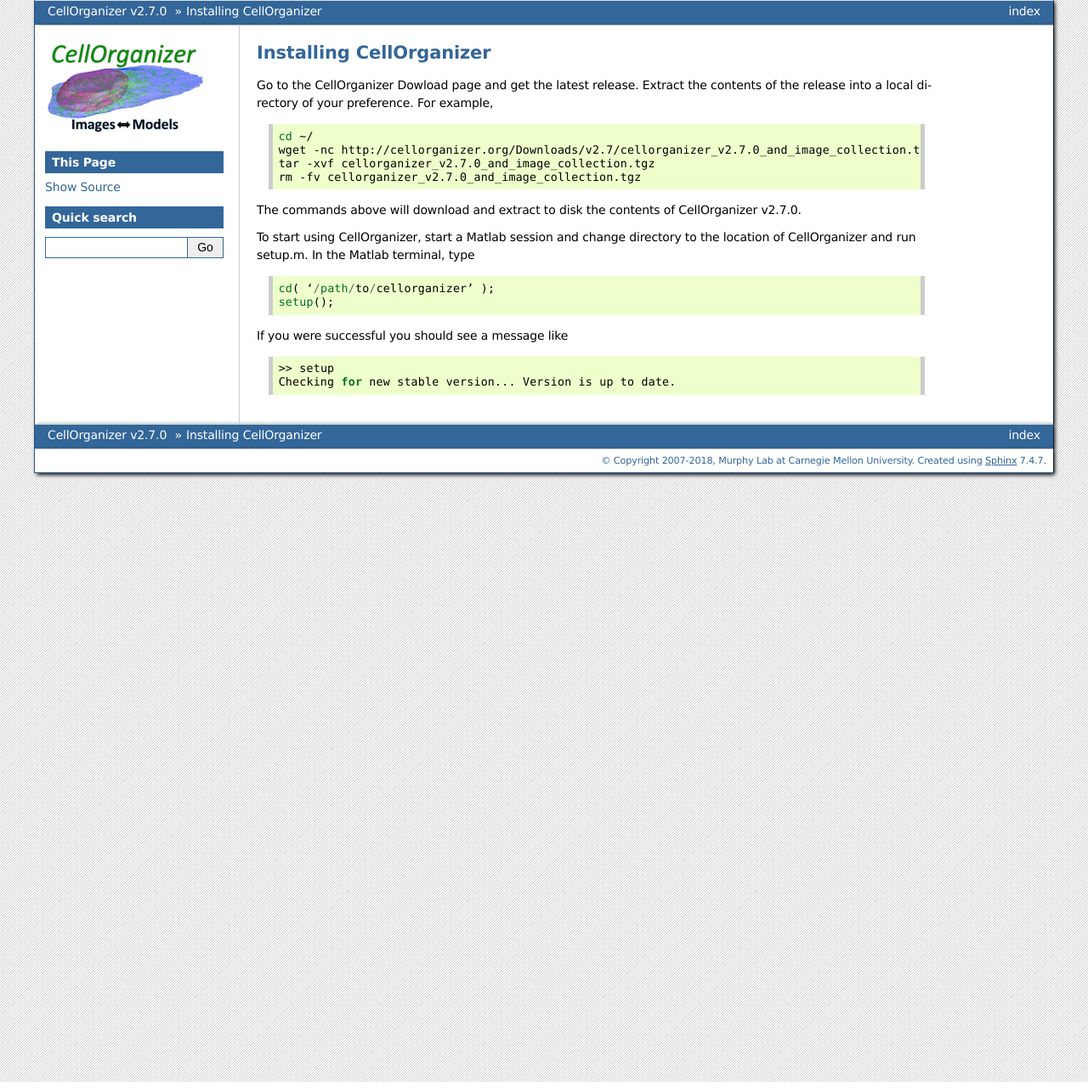
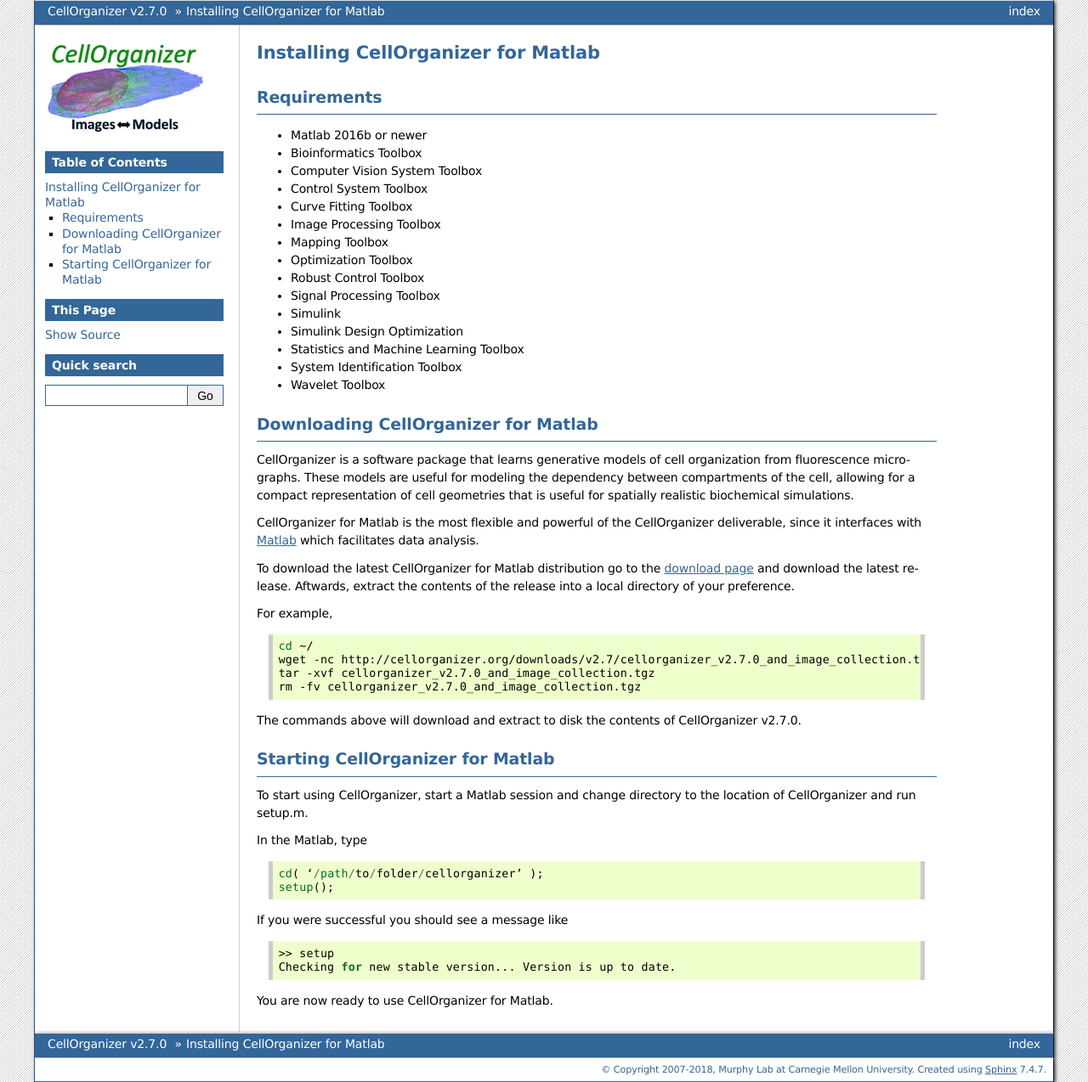
Before and after one commit to murphygroup/cellorganizer-documentation_old, a Sphinx documentation site: the page built from source/chapters/local/index.rst, in a window 1280 px wide. Shown: the whole page at 85% size. Built offline with Sphinx 7.4.7, drawn with Linux system fonts in a browser that asks for light colours; pages that are not in the unit, such as notebooks, are missing from menus.

Commit message:
Updated docs

```diff
--- a/source/chapters/local/index.rst
+++ b/source/chapters/local/index.rst
@@ -1,22 +1,54 @@
-Installing CellOrganizer
-************************
+Installing CellOrganizer for Matlab
+***********************************
 
-Go to the CellOrganizer Dowload page and get the latest release. Extract the contents of the release into a local directory of your preference. For example,
+Requirements
+------------
+* Matlab 2016b or newer
+* Bioinformatics Toolbox
+* Computer Vision System Toolbox
+* Control System Toolbox
+* Curve Fitting Toolbox
+* Image Processing Toolbox
+* Mapping Toolbox
+* Optimization Toolbox
+* Robust Control Toolbox
+* Signal Processing Toolbox
+* Simulink
+* Simulink Design Optimization
+* Statistics and Machine Learning Toolbox
+* System Identification Toolbox
+* Wavelet Toolbox
+
+Downloading CellOrganizer for Matlab
+------------------------------------
+
+CellOrganizer is a software package that learns generative models of cell organization from fluorescence micrographs. These models are useful for modeling the dependency between compartments of the cell, allowing for a compact representation of cell geometries that is useful for spatially realistic biochemical simulations.
+
+CellOrganizer for Matlab is the most flexible and powerful of the CellOrganizer deliverable, since it interfaces with `Matlab <https://www.mathworks.com/products/matlab.html>`_ which facilitates data analysis.
+
+To download the latest CellOrganizer for Matlab distribution go to the `download page <http://cellorganizer.org/downloads/>`_ and download the latest release. Aftwards, extract the contents of the release into a local directory of your preference.
+
+For example,
 
 .. code-block:: bash
 
 	cd ~/
-	wget -nc http://cellorganizer.org/Downloads/v2.7/cellorganizer_v2.7.0_and_image_collection.tgz
+	wget -nc http://cellorganizer.org/downloads/v2.7/cellorganizer_v2.7.0_and_image_collection.tgz
 	tar -xvf cellorganizer_v2.7.0_and_image_collection.tgz
 	rm -fv cellorganizer_v2.7.0_and_image_collection.tgz
 
 The commands above will download and extract to disk the contents of CellOrganizer v2.7.0.
 
-To start using CellOrganizer, start a Matlab session and change directory to the location of CellOrganizer and run setup.m. In the Matlab terminal, type
+Starting CellOrganizer for Matlab
+---------------------------------
+
+To start using CellOrganizer, start a Matlab session and change directory to the location of CellOrganizer and run setup.m.
+
+In the Matlab, type
 
 .. code-block:: matlab
 
-	cd( ‘/path/to/cellorganizer’ );
+	cd( ‘/path/to/folder/cellorganizer’ );
 	setup();
 
 If you were successful you should see a message like
@@ -25,3 +57,5 @@
 
 	>> setup
 	Checking for new stable version... Version is up to date.
+
+You are now ready to use CellOrganizer for Matlab.
```
